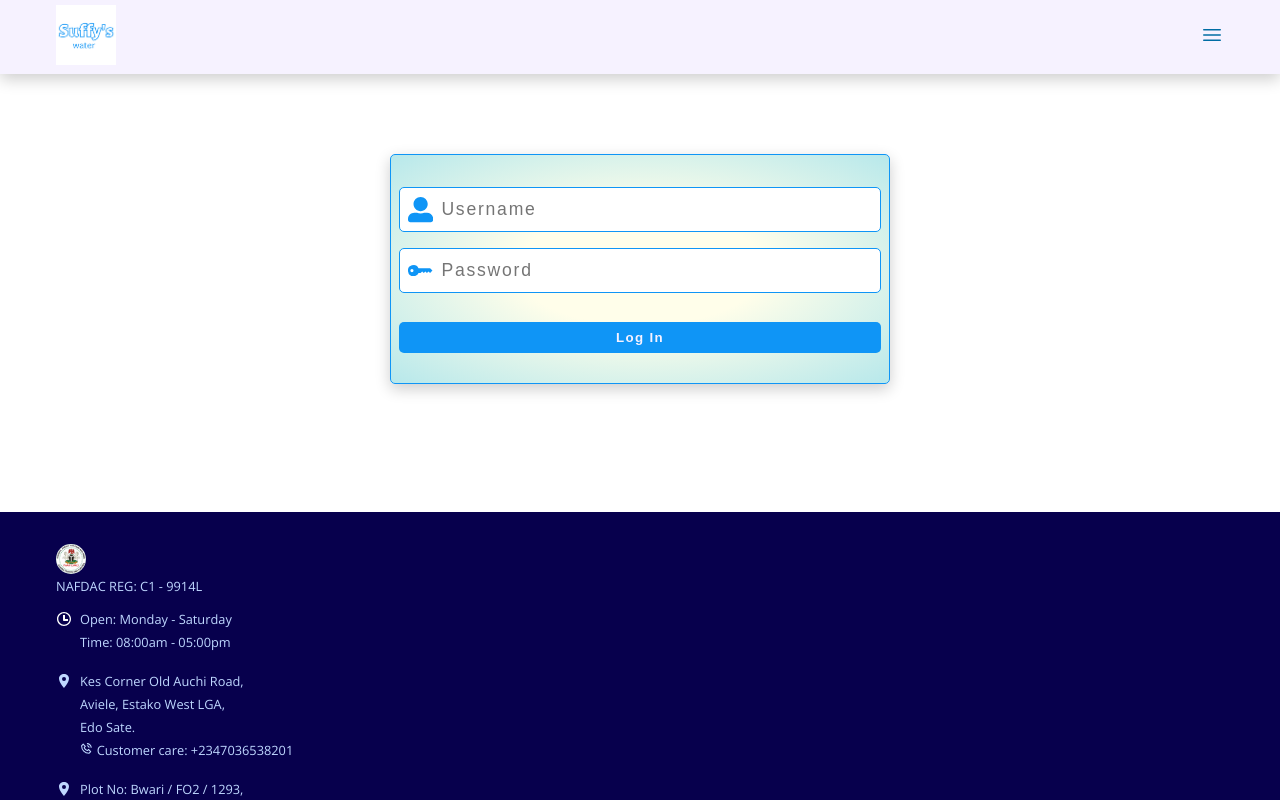
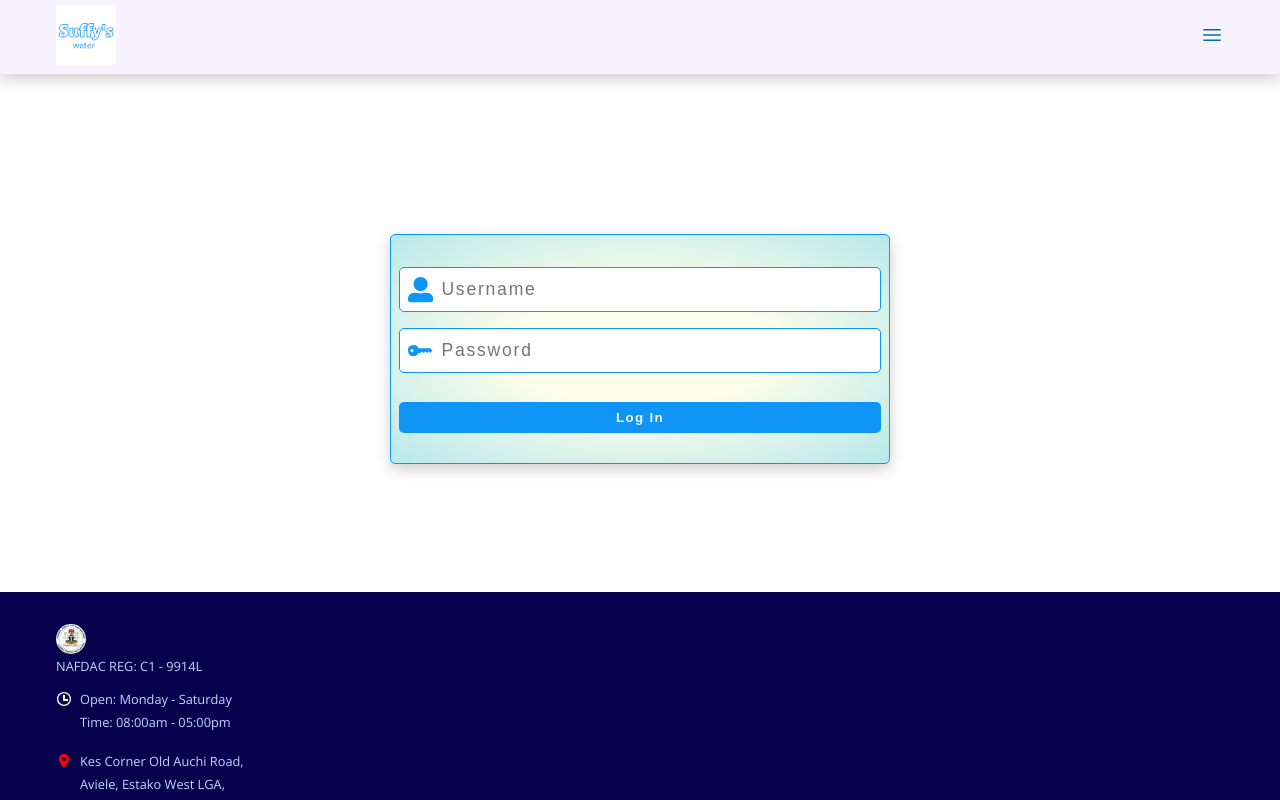
Before and after one commit to momohyusuf/suffy-water-clientSide, a React (Create React App) app: page /login in a window 1280 px wide. Shown: the top 800 px of the page. Built offline with nearby package versions, Linux system fonts and the light colour scheme; a web font is replaced by a local one; what javascript-time-ago would draw is missing.

Commit message:
corrected some styling errors

```diff
--- a/src/components/admin-dashboard/single-order-details/singleOrderDetails.scss
+++ b/src/components/admin-dashboard/single-order-details/singleOrderDetails.scss
@@ -91,6 +91,7 @@
     border-radius: 5px;
   }
   option {
+    color: White;
     padding: 0.3em 0;
   }
 }
--- a/src/components/footer/Footer.jsx
+++ b/src/components/footer/Footer.jsx
@@ -33,7 +33,7 @@ const Footer = () => {
           </div>
           {/* **************************** */}
           <div className="company--address">
-            <IoLocationSharp />{' '}
+            <IoLocationSharp color="red" />{' '}
             <div>
               {' '}
               <p>Kes Corner Old Auchi Road,</p>
@@ -52,7 +52,7 @@ const Footer = () => {
 
           {/* ********************** */}
           <div className="company--address">
-            <IoLocationSharp />
+            <IoLocationSharp color="red" />
 
             <div>
               <p> Plot No: Bwari / FO2 / 1293,</p>
--- a/src/components/hero/hero.scss
+++ b/src/components/hero/hero.scss
@@ -30,7 +30,6 @@
 .brand--description p {
   color: rgb(217, 233, 246);
   padding: 1.5rem 0.8rem;
-  font-size: 1.2rem;
 }
 .drink-water-image {
   display: none;
@@ -44,6 +43,7 @@
   .brand--description {
     max-width: 600px;
     p {
+      font-size: 1.2rem;
       padding: 1.5rem 0;
     }
   }
--- a/src/components/homepage-content/reviews/reviews.scss
+++ b/src/components/homepage-content/reviews/reviews.scss
@@ -21,6 +21,9 @@
     font-size: 1.2rem;
     text-transform: uppercase;
     color: #0f2751;
+  }
+  small {
+    color: hsl(209, 34%, 30%);
   }
   p {
     text-align: center;
--- a/src/components/homepage-content/why-us/whyUs.scss
+++ b/src/components/homepage-content/why-us/whyUs.scss
@@ -22,7 +22,7 @@
     font-size: 1.8rem;
   }
   h3 {
-    margin-bottom: 0.6rem;
+    margin-bottom: 0.8rem;
   }
   p {
     line-height: 1.5;
--- a/src/pages/place-order/placeOrder.scss
+++ b/src/pages/place-order/placeOrder.scss
@@ -4,6 +4,7 @@
   place-items: center;
   height: 100%;
   padding: 0 0.5em;
+  margin-top: 5em;
   margin-bottom: 10em;
 
   // +++++++++++++++++++
@@ -13,6 +14,7 @@
     margin: 0.5em 0;
     color: rgb(79, 72, 72);
     font-size: 0.9rem;
+    font-weight: 500;
   }
 
   .place--order--form--container {
--- a/src/scss/main.scss
+++ b/src/scss/main.scss
@@ -43,10 +43,8 @@ h4,
 .figure {
   letter-spacing: 0.1rem;
   text-transform: capitalize;
-  line-height: 1.25;
+  line-height: 1.5;
   font-family: 'Merriweather', serif;
-  font-family: system-ui, -apple-system, BlinkMacSystemFont, 'Segoe UI', Roboto,
-    Oxygen, Ubuntu, Cantarell, 'Open Sans', 'Helvetica Neue', sans-serif;
   color: #0f2751;
 }
 h1 {
@@ -90,7 +88,7 @@ small {
   h2,
   h3,
   h4 {
-    line-height: 1;
+    line-height: 1.4;
   }
   p {
     //   color: $primary-color;
```
